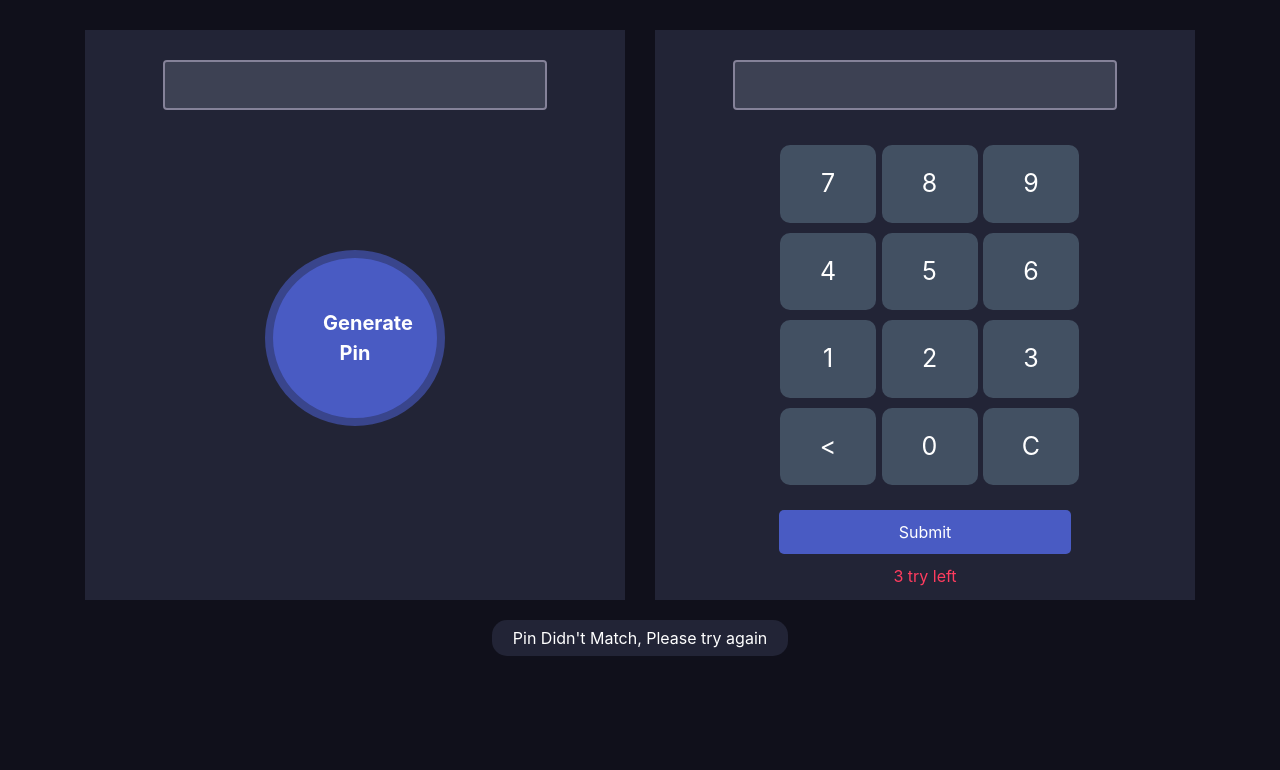
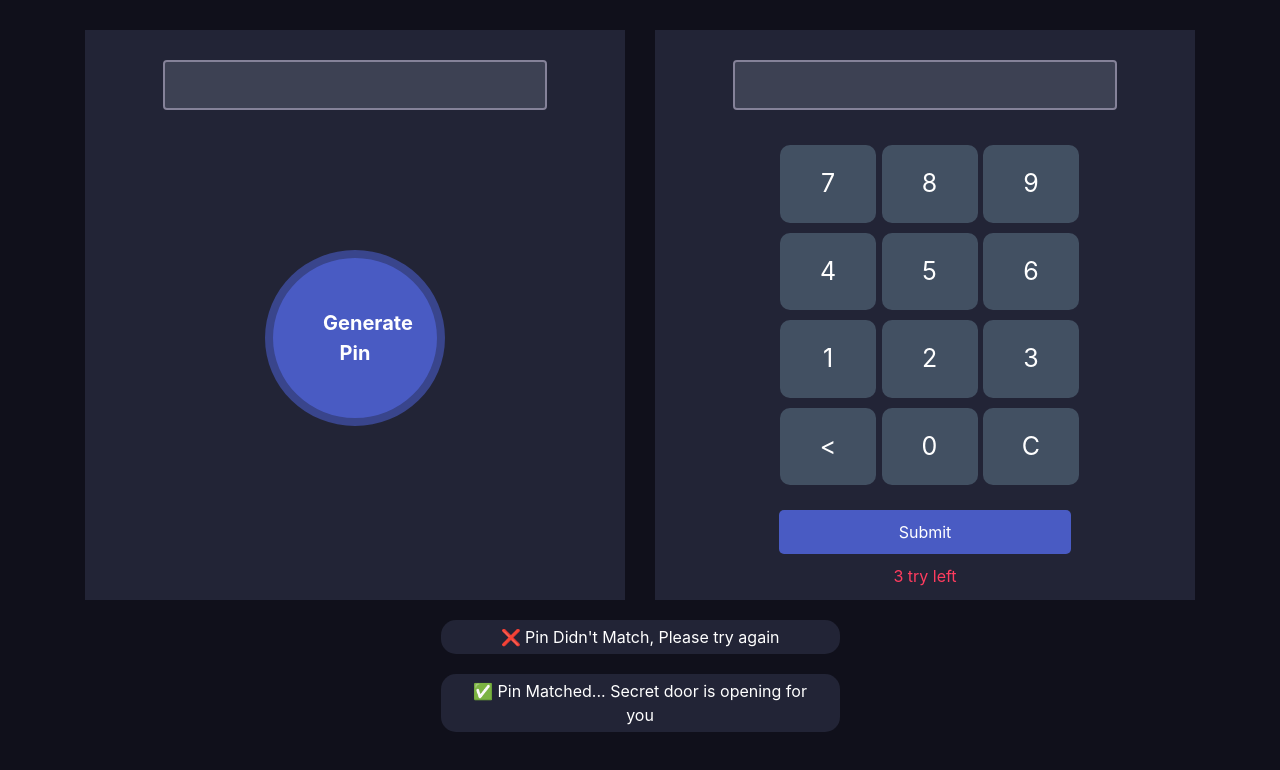
Before and after one commit to ShrikantaMazumder/pin-generator, a plain HTML site: page index.html in a window 1280 px wide. Drawn offline with nearby package versions, Linux system fonts and the light colour scheme.

Commit message:
another optimization

```diff
--- a/index.html
+++ b/index.html
@@ -49,7 +49,10 @@
                 </div>
             </div>
         </div>
-        <p class="alert">Pin Didn't Match, Please try again</p>
+        <div class="notify-section">
+            <p class="notify">❌ Pin Didn't Match, Please try again</p>
+            <p class="notify">✅ Pin Matched... Secret door is opening for you</p>
+        </div>
     </div>
 </body>
 </html>
--- a/style.css
+++ b/style.css
@@ -86,7 +86,7 @@ color: #E0B612;
     background: #495BC3;
     color: #fff;
 }
-.alert {
+.notify {
     color: #fff;
     text-align: center;
     margin: 0 auto;
@@ -95,6 +95,10 @@ color: #E0B612;
     border-radius: 15px;
     padding: 5px 20px;
 }
+.notify-section{
+    width: 35%;
+    margin: 0 auto;
+}
 .action-left {
     color: #FF3C5F;
     margin-top: 10px;
```
